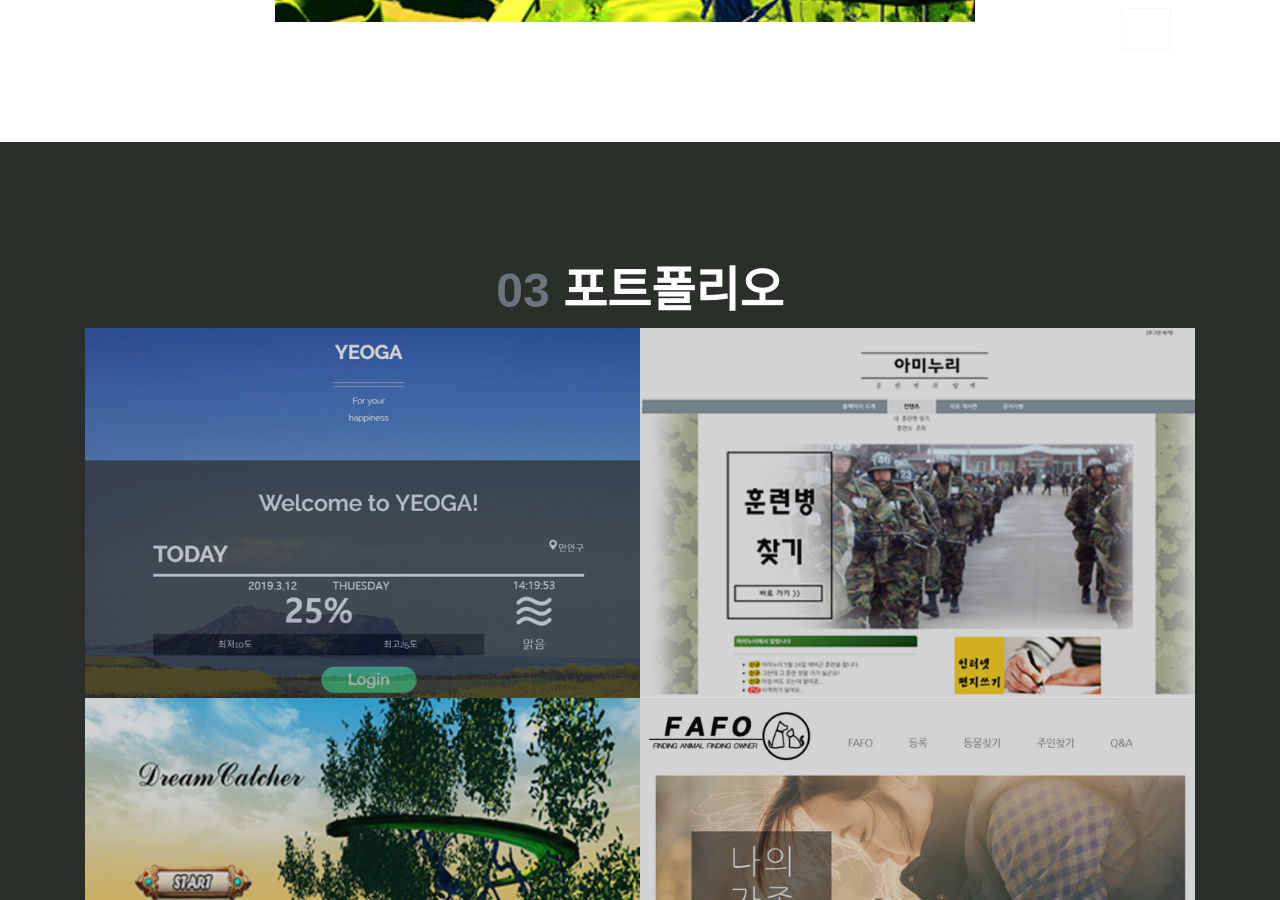
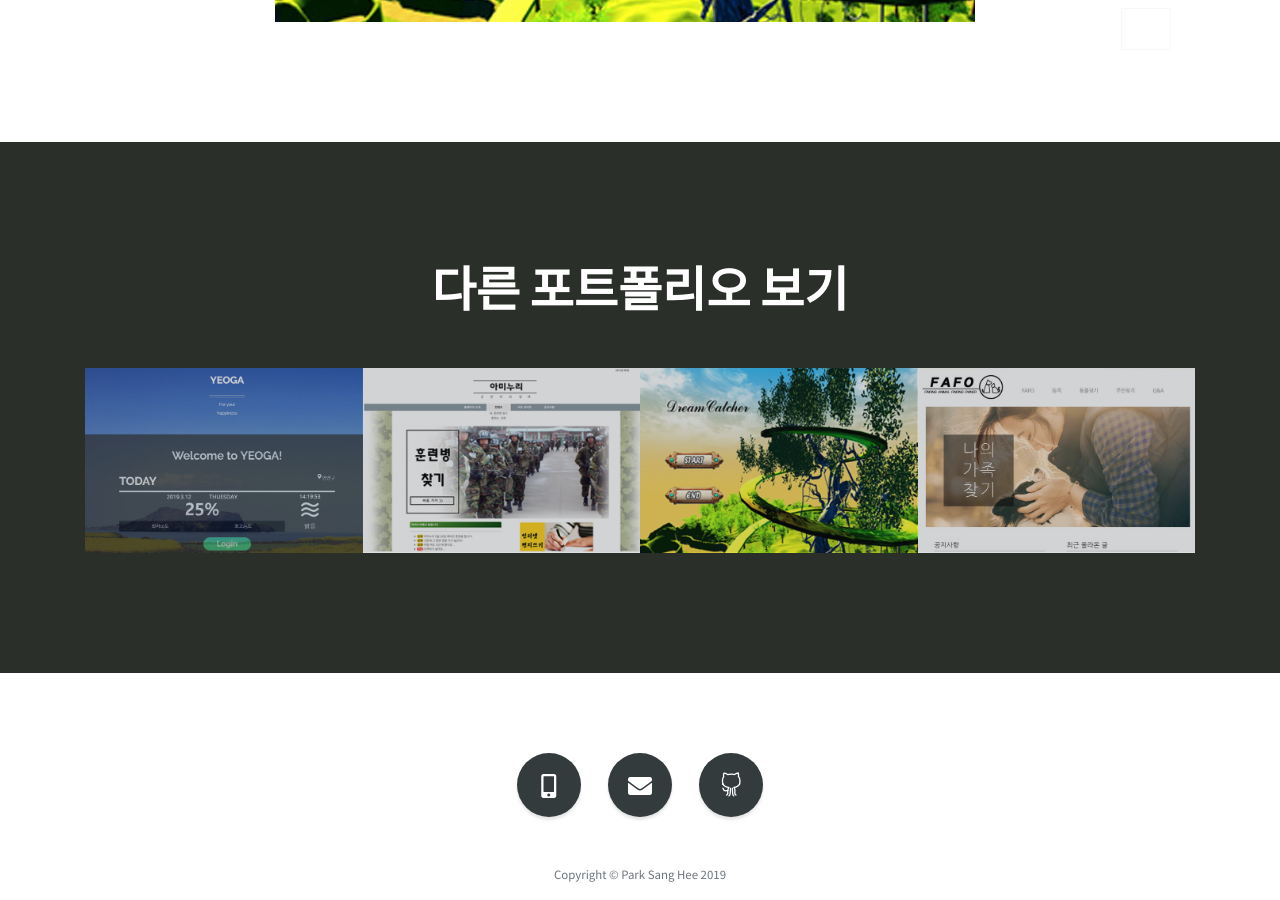
Before and after one commit to mungmoong2/mungmoong2.github.io, a Jekyll site: the page built from htmlPage/pp_3dgame.html, in a window 1280 px wide and 900 px high, scrolled down 1669 px. Built offline with Jekyll 4.4.1, drawn with Linux system fonts in a browser that asks for light colours.

Commit message:
Update pp_3dgame.html

```diff
--- a/htmlPage/pp_3dgame.html
+++ b/htmlPage/pp_3dgame.html
@@ -49,11 +49,11 @@
 <section class="content-section animated" id="portfolio">
   <div class="container">
     <div class="content-section-heading text-center">
-    <h2 class="mb-2 text-white"><span class="text-muted" style ="font-family: Kanit,sans-serif;">03 </span>포트폴리오</h2>
+    <h2 class="mb-5 text-white">다른 포트폴리오 보기</h2>
     </div>
     <div class="row no-gutters">
-      <div class="col-lg-6">
-        <a class="portfolio-item" href="#">
+      <div class="col-lg-3">
+        <a class="portfolio-item" href="{{ site.baseurl }}/htmlPage/pp_yeoga.html">
           <span class="caption">
             <span class="caption-content">
               <h2>졸업작품</h2>
@@ -63,8 +63,8 @@
           <img class="img-fluid" src="{{ site.baseurl }}/assets/img/portfolio-1.jpg" alt="">
         </a>
       </div>
-      <div class="col-lg-6">
-        <a class="portfolio-item" href="#">
+      <div class="col-lg-3">
+        <a class="portfolio-item" href="{{ site.baseurl }}/htmlPage/pp_armynuri.html">
           <span class="caption">
             <span class="caption-content">
               <h2>웹사이트 구축</h2>
@@ -74,8 +74,8 @@
           <img class="img-fluid" src="{{ site.baseurl }}/assets/img/portfolio-2.jpg" alt="">
         </a>
       </div>
-      <div class="col-lg-6">
-        <a class="portfolio-item" href="#">
+      <div class="col-lg-3">
+        <a class="portfolio-item" href="{{ site.baseurl }}/htmlPage/pp_3dgame.html">
           <span class="caption">
             <span class="caption-content">
               <h2>3D 게임 구축</h2>
@@ -85,8 +85,8 @@
           <img class="img-fluid" src="{{ site.baseurl }}/assets/img/portfolio-3.jpg" alt="">
         </a>
       </div>
-      <div class="col-lg-6">
-        <a class="portfolio-item" href="#">
+      <div class="col-lg-3">
+        <a class="portfolio-item" href="{{ site.baseurl }}/htmlPage/pp_fafo.html">
           <span class="caption">
             <span class="caption-content">
               <h2>웹사이트 구축</h2>
```
